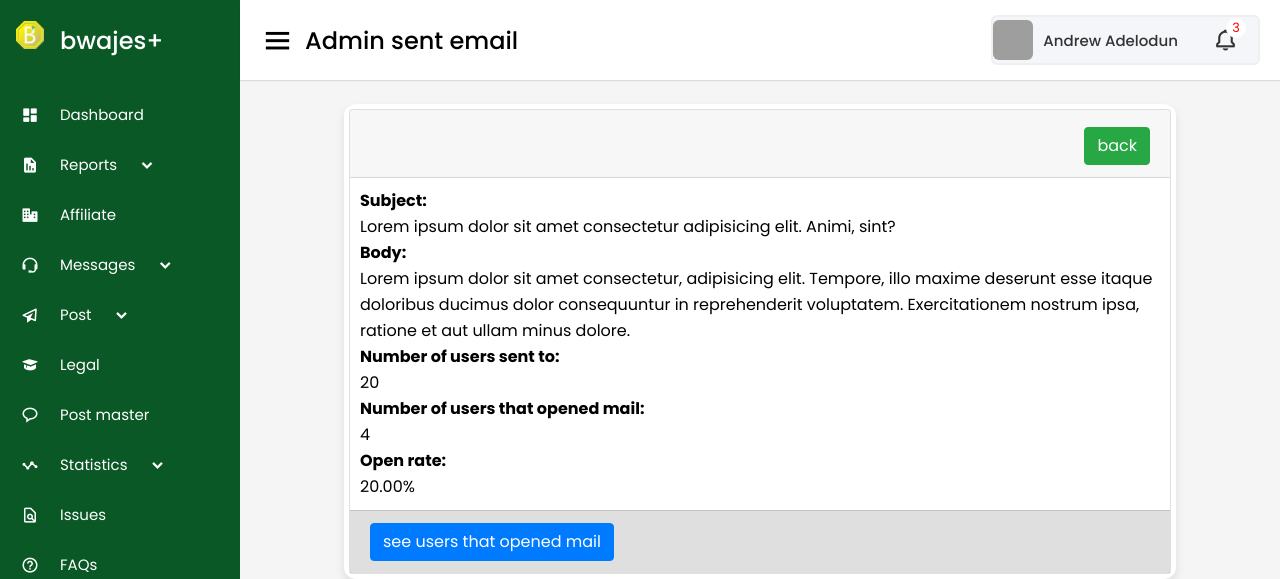
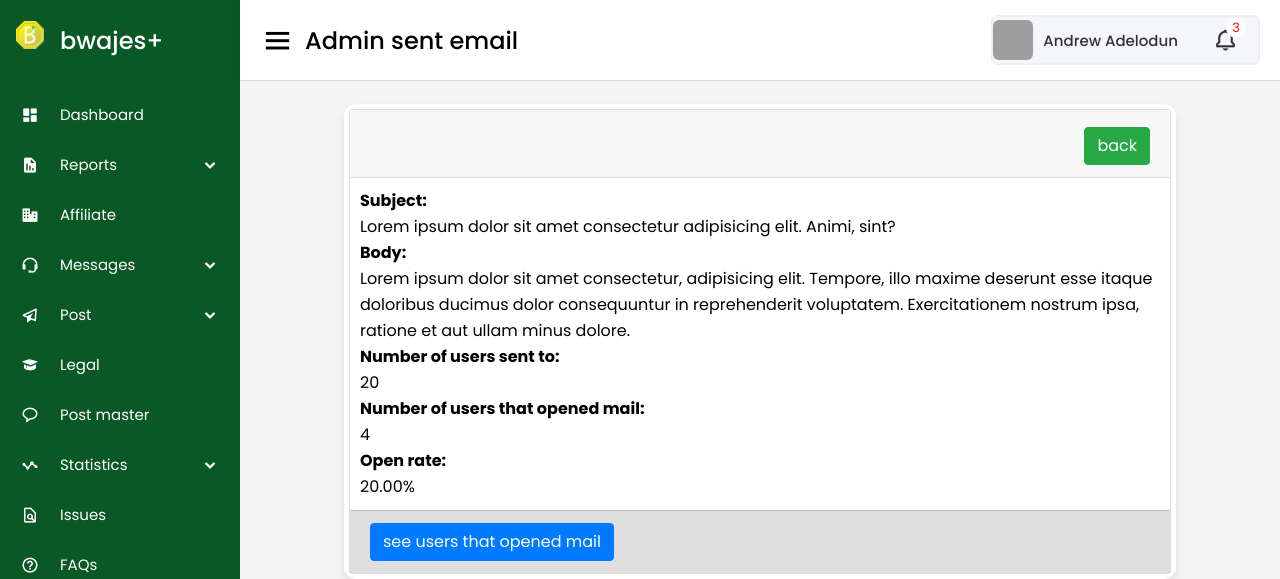
Before and after one commit to andrew9-git/bwajesplus-app, a PHP site: page /bwajesplus-app/admin/admin-email.php in a window 1280 px wide. Shown: the top 579 px of the page. Run offline with PHP 8.4, Linux system fonts and the light colour scheme; some libraries are stand-ins or nearby versions.

Commit message:
Refactoring the codes to make the front-end looks and function better

```diff
--- a/admin/includes/header.php
+++ b/admin/includes/header.php
@@ -42,11 +42,13 @@ function bwajes_plus_header($active, $page_name)
         </li>
         <li>
           <div class="icon-links">
-            <a href="#" class="no-action">
+            <div class="div-arrow">
               <i class="bx bxs-report arrow"></i>
-              <span class="links_name arrow">Reports</span>
+              <a href="#" class="no-action">
+                <span class="links_name arrow">Reports</span>
+              </a>
               <i class="bx bxs-chevron-down rotate arrow"></i>
-            </a>
+            </div>
           </div>
           <ul class="sub-menu">
             <li>
@@ -88,11 +90,13 @@ function bwajes_plus_header($active, $page_name)
         </li>
         <li>
           <div class="icon-links">
-            <a href="#" class="no-action">
+            <div class="div-arrow">
               <i class="bx bx-support arrow"></i>
-              <span class="links_name arrow">Messages</span>
+              <a href="#" class="no-action">
+                <span class="links_name arrow">Messages</span>
+              </a>
               <i class="bx bxs-chevron-down rotate arrow"></i>
-            </a>
+            </div>
           </div>
           <ul class="sub-menu">
             <li>
@@ -121,11 +125,13 @@ function bwajes_plus_header($active, $page_name)
         </li>
         <li>
           <div class="icon-links">
-            <a href="#" class="no-action">
+            <div class="div-arrow">
               <i class="bx bx-paper-plane arrow"></i>
-              <span class="links_name arrow">Post</span>
+              <a href="#" class="no-action">
+                <span class="links_name arrow">Post</span>
+              </a>
               <i class="bx bxs-chevron-down rotate arrow"></i>
-            </a>
+            </div>
           </div>
           <ul class="sub-menu">
             <li>
@@ -180,11 +186,13 @@ function bwajes_plus_header($active, $page_name)
       </li>
         <li>
           <div class="icon-links">
-            <a href="#" class="no-action">
+            <div class="div-arrow">
               <i class="bx bx-stats arrow"></i>
-              <span class="links_name arrow">Statistics</span>
+              <a href="#" class="no-action">
+                <span class="links_name arrow">Statistics</span>
+              </a>
               <i class="bx bxs-chevron-down rotate arrow"></i>
-            </a>
+            </div>
           </div>
           <ul class="sub-menu">
             <li>
--- a/assets/css/style.css
+++ b/assets/css/style.css
@@ -121,6 +121,22 @@
   display: flex;
   align-items: center;
   justify-content: space-between;
+}
+.sidebar .nav-links li .div-arrow{
+  width: 100%;
+  height: 100%;
+  display:flex;
+  justify-content:space-between;
+  align-items:center;
+}
+.sidebar .nav-links li .div-arrow a{
+  pointer-events: none;
+}
+.sidebar .nav-links li .div-arrow:hover{
+  background: #081D45;
+}
+.sidebar.admin .nav-links li .div-arrow:hover{
+  background: #08451D;
 }
 .sidebar .nav-links .log_out{
   position: absolute;
--- a/assets/js/admin.js
+++ b/assets/js/admin.js
@@ -53,6 +53,10 @@ document.addEventListener('DOMContentLoaded', () => {
       {
         rateModal.style.display = 'none';
       }
+      else if(e.target != bell && bell.style.display != 'block')
+      {
+        notification.classList.toggle("block", false);
+      }
       else
       {
         return false;
--- a/assets/js/script.js
+++ b/assets/js/script.js
@@ -50,6 +50,10 @@ document.addEventListener('DOMContentLoaded', () => {
     {
       rateModal.style.display = 'none';
     }
+    else if(e.target != bell && bell.style.display != 'block')
+    {
+      notification.classList.toggle("block", false);
+    }
     else
     {
       return false;
```
Also changed, not shown: includes/header.php (+5 -3 lines).
